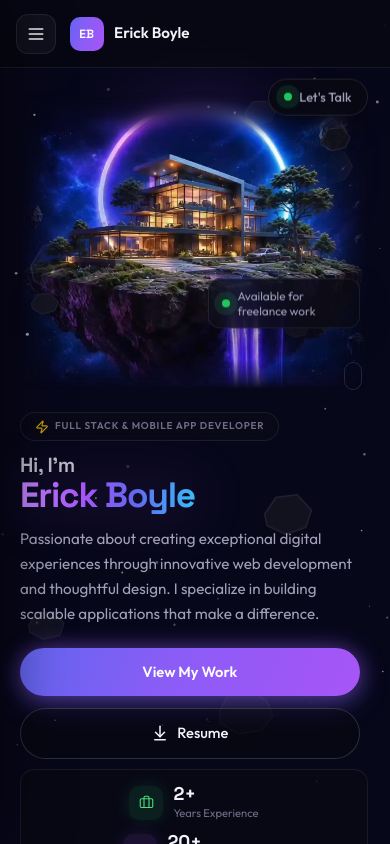
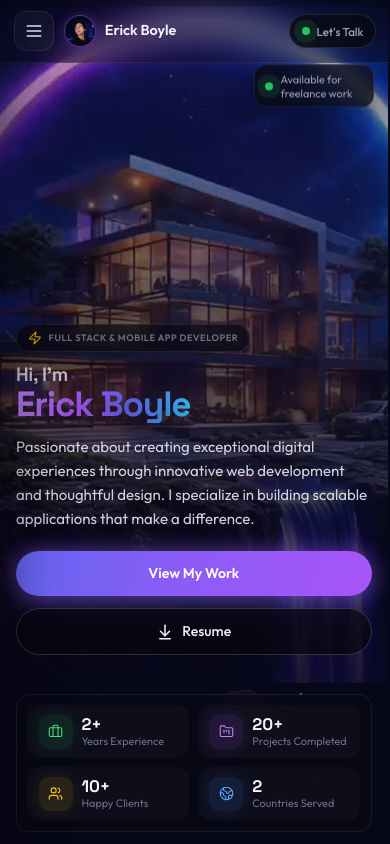
Before and after one commit to HaShiRaMaReiZo/Erick_Boyle, a Vue app: page / in a window 390 px wide. Shown: the top 844 px of the page. Built offline with nearby package versions, Linux system fonts and the light colour scheme.

Commit message:
Add resume PDF for Zwe Mhan Htet, remove old avatar image, and update portfolio data to link to the new resume. Enhance App.vue and various sections for improved layout and responsiveness, including adjustments to padding, media queries, and component styles.

```diff
--- a/src/App.vue
+++ b/src/App.vue
@@ -120,9 +120,21 @@ onUnmounted(() => {
         <Menu :size="20" />
       </button>
       <div class="mobile-bar__brand">
-        <span class="mobile-bar__logo">{{ portfolio.initials }}</span>
-        <span>{{ portfolio.name }}</span>
+        <img
+          class="mobile-bar__logo"
+          :src="portfolio.avatar"
+          :alt="portfolio.name"
+        />
+        <span class="mobile-bar__name">{{ portfolio.name }}</span>
       </div>
+      <button
+        type="button"
+        class="mobile-bar__talk"
+        @click="navigate('contact')"
+      >
+        <span class="pulse-dot" aria-hidden="true" />
+        Let's Talk
+      </button>
     </header>
 
     <main ref="mainEl" class="main-scroll">
@@ -160,11 +172,13 @@ onUnmounted(() => {
   top: 0;
   z-index: 30;
   align-items: center;
-  gap: 0.85rem;
-  padding: 0.85rem 1rem;
-  border-bottom: 1px solid var(--border);
-  background: rgba(8, 8, 20, 0.88);
+  gap: 0.65rem;
+  padding: 0.7rem 0.85rem;
+  padding-top: calc(0.7rem + env(safe-area-inset-top, 0px));
+  border-bottom: 1px solid rgba(255, 255, 255, 0.06);
+  background: rgba(8, 8, 20, 0.42);
   backdrop-filter: blur(14px);
+  -webkit-backdrop-filter: blur(14px);
 }
 
 .mobile-bar__menu {
@@ -176,26 +190,50 @@ onUnmounted(() => {
   color: var(--text);
   display: grid;
   place-items: center;
+  flex-shrink: 0;
 }
 
 .mobile-bar__brand {
   display: flex;
   align-items: center;
-  gap: 0.65rem;
+  gap: 0.55rem;
   font-weight: 600;
-  font-size: 0.95rem;
+  font-size: 0.9rem;
+  min-width: 0;
+  flex: 1;
+}
+
+.mobile-bar__name {
+  overflow: hidden;
+  text-overflow: ellipsis;
+  white-space: nowrap;
 }
 
 .mobile-bar__logo {
-  width: 34px;
-  height: 34px;
-  border-radius: 10px;
-  display: grid;
-  place-items: center;
-  font-size: 0.75rem;
-  font-family: var(--font-display);
-  color: white;
-  background: var(--gradient-btn);
+  width: 32px;
+  height: 32px;
+  border-radius: 50%;
+  object-fit: cover;
+  object-position: center 30%;
+  flex-shrink: 0;
+  border: 1.5px solid rgba(168, 85, 247, 0.45);
+  box-shadow: 0 0 12px rgba(168, 85, 247, 0.25);
+  background: var(--surface-solid);
+}
+
+.mobile-bar__talk {
+  display: inline-flex;
+  align-items: center;
+  gap: 0.4rem;
+  flex-shrink: 0;
+  padding: 0.45rem 0.75rem;
+  border-radius: 999px;
+  border: 1px solid rgba(255, 255, 255, 0.1);
+  background: rgba(10, 10, 18, 0.85);
+  color: var(--text-muted);
+  font-size: 0.72rem;
+  font-weight: 500;
+  white-space: nowrap;
 }
 
 .main-scroll {
@@ -217,10 +255,21 @@ onUnmounted(() => {
     margin-left: 0;
     max-height: none;
     overflow: visible;
+    padding-bottom: env(safe-area-inset-bottom, 0px);
   }
 
   .backdrop.lg-hidden {
     display: block;
+  }
+}
+
+@media (max-width: 380px) {
+  .mobile-bar__name {
+    display: none;
+  }
+
+  .mobile-bar__talk {
+    padding: 0.42rem 0.65rem;
   }
 }
 
--- a/src/components/hero/HeroSection.vue
+++ b/src/components/hero/HeroSection.vue
@@ -47,15 +47,6 @@ const emit = defineEmits<{
       </div>
 
       <div class="hero__visual hero-enter hero-enter--delay-4">
-        <div
-          v-if="portfolio.available"
-          class="hero__available float-y"
-          style="animation-delay: 0.5s"
-        >
-          <span class="pulse-dot" aria-hidden="true" />
-          <span>{{ portfolio.availableLabel }}</span>
-        </div>
-
         <HeroVideo :src="portfolio.videoSrc" />
 
         <a href="#about" class="hero__scroll" aria-label="Scroll to about">
@@ -63,6 +54,15 @@ const emit = defineEmits<{
             <span class="hero__wheel scroll-wheel" />
           </span>
         </a>
+      </div>
+
+      <div
+        v-if="portfolio.available"
+        class="hero__available float-y"
+        style="animation-delay: 0.5s"
+      >
+        <span class="pulse-dot" aria-hidden="true" />
+        <span>{{ portfolio.availableLabel }}</span>
       </div>
     </div>
   </section>
@@ -105,6 +105,7 @@ const emit = defineEmits<{
 }
 
 .hero__stage {
+  position: relative;
   display: grid;
   grid-template-columns: minmax(260px, 0.95fr) minmax(320px, 1.2fr);
   gap: clamp(0.75rem, 2vw, 1.75rem);
@@ -191,9 +192,9 @@ const emit = defineEmits<{
 
 .hero__available {
   position: absolute;
-  top: 40%;
-  right: 2%;
-  z-index: 4;
+  top: 42%;
+  right: clamp(1.5rem, 4vw, 3.5rem);
+  z-index: 6;
   display: inline-flex;
   align-items: center;
   gap: 0.45rem;
@@ -242,54 +243,148 @@ const emit = defineEmits<{
   background: rgba(255, 255, 255, 0.65);
 }
 
-@media (max-width: 1100px) {
+@media (max-width: 1023px) {
   .hero {
+    --mobile-bar-h: calc(3.65rem + env(safe-area-inset-top, 0px));
     min-height: auto;
-    padding: 1.5rem 1.25rem 0.5rem;
+    padding: 0;
+    overflow: hidden;
+    /* Pull hero (and video) up under the sticky app bar */
+    margin-top: calc(var(--mobile-bar-h) * -1);
   }
 
   .hero__lets-talk {
-    top: 1rem;
-    right: 1.25rem;
+    display: none;
   }
 
   .hero__stage {
+    position: relative;
+    display: grid;
     grid-template-columns: 1fr;
-    gap: 1.25rem;
+    gap: 0;
+    align-items: stretch;
+    min-height: calc(min(82svh, 680px) + var(--mobile-bar-h));
+    isolation: isolate;
+  }
+
+  .hero__visual {
+    position: absolute;
+    inset: 0;
+    z-index: 0;
+    min-height: 100%;
+    overflow: hidden;
+    pointer-events: none;
+  }
+
+  .hero__visual::after {
+    content: '';
+    position: absolute;
+    inset: 0;
+    z-index: 3;
+    background:
+      linear-gradient(
+        180deg,
+        rgba(7, 7, 26, 0.2) 0%,
+        rgba(7, 7, 26, 0.35) 12%,
+        rgba(7, 7, 26, 0.62) 45%,
+        rgba(7, 7, 26, 0.88) 100%
+      ),
+      radial-gradient(ellipse at 70% 40%, rgba(124, 58, 237, 0.18), transparent 55%);
+    pointer-events: none;
   }
 
   .hero__copy {
+    position: relative;
+    z-index: 4;
+    order: 0;
     max-width: none;
-    order: 1;
+    padding: calc(var(--mobile-bar-h) + 1.15rem) 1.15rem 2rem;
+    display: flex;
+    flex-direction: column;
+    justify-content: flex-end;
+    min-height: calc(min(82svh, 680px) + var(--mobile-bar-h));
+    pointer-events: none;
+  }
+
+  .hero__copy > * {
+    pointer-events: auto;
+  }
+
+  .hero__badge {
+    max-width: max-content;
+    font-size: 0.58rem;
+    letter-spacing: 0.06em;
+    padding: 0.36rem 0.7rem;
+    white-space: normal;
+    line-height: 1.35;
+    background: rgba(8, 8, 18, 0.72);
   }
 
   .hero__title {
     flex-direction: column;
+    font-size: clamp(2.1rem, 9vw, 2.75rem);
+    text-shadow: 0 8px 28px rgba(0, 0, 0, 0.45);
   }
 
   .hero__greeting {
-    font-size: 0.58em;
+    font-size: 0.55em;
   }
 
-  .hero__visual {
-    min-height: 360px;
-    order: 0;
+  .hero__tagline {
+    font-size: 0.94rem;
+    line-height: 1.6;
+    margin-bottom: 1.25rem;
+    color: rgba(226, 226, 240, 0.92);
+    text-shadow: 0 4px 18px rgba(0, 0, 0, 0.55);
+  }
+
+  .hero__actions {
+    flex-direction: row;
+    flex-wrap: wrap;
+  }
+
+  .hero__actions .btn-primary,
+  .hero__actions .btn-outline {
+    flex: 1 1 auto;
+    min-width: 140px;
+    justify-content: center;
+    padding: 0.75rem 1.15rem;
+    font-size: 0.88rem;
+  }
+
+  .hero__actions .btn-outline {
+    background: rgba(8, 8, 16, 0.72);
+    backdrop-filter: blur(10px);
   }
 
   .hero__available {
-    right: 0.5rem;
-    top: auto;
-    bottom: 3.5rem;
+    top: calc(var(--mobile-bar-h) + 0.65rem);
+    right: 1rem;
+    bottom: auto;
+    z-index: 5;
+    max-width: 8.5rem;
+    font-size: 0.68rem;
+    padding: 0.4rem 0.65rem;
+    pointer-events: auto;
+  }
+
+  .hero__scroll {
+    display: none;
   }
 }
 
 @media (max-width: 640px) {
-  .hero__title {
-    font-size: 2.2rem;
+  .hero {
+    --mobile-bar-h: calc(3.55rem + env(safe-area-inset-top, 0px));
   }
 
-  .hero__visual {
-    min-height: 280px;
+  .hero__stage,
+  .hero__copy {
+    min-height: calc(min(76svh, 620px) + var(--mobile-bar-h));
+  }
+
+  .hero__copy {
+    padding: calc(var(--mobile-bar-h) + 0.95rem) 1rem 1.75rem;
   }
 
   .hero__actions {
@@ -300,7 +395,13 @@ const emit = defineEmits<{
   .hero__actions .btn-primary,
   .hero__actions .btn-outline {
     width: 100%;
-    justify-content: center;
+    min-width: 0;
+  }
+
+  .hero__available {
+    max-width: 7.5rem;
+    top: calc(var(--mobile-bar-h) + 0.55rem);
+    right: 0.85rem;
   }
 }
 </style>
--- a/src/components/hero/HeroVideo.vue
+++ b/src/components/hero/HeroVideo.vue
@@ -100,31 +100,27 @@ function onError() {
   aspect-ratio: 960 / 820;
   max-height: none;
   margin-top: 0;
-  /*
-    Soft feather on all edges, including a stronger top blur
-    so the video's hard black top band melts into the page background.
-  */
   -webkit-mask-image:
-    linear-gradient(to right, transparent 0%, #000 18%, #000 82%, transparent 100%),
+    linear-gradient(to right, transparent 0%, #000 14%, #000 86%, transparent 100%),
     linear-gradient(
       to bottom,
       transparent 0%,
-      rgba(0, 0, 0, 0.25) 3%,
-      rgba(0, 0, 0, 0.7) 8%,
-      #000 14%,
-      #000 86%,
+      rgba(0, 0, 0, 0.35) 2%,
+      rgba(0, 0, 0, 0.75) 5%,
+      #000 10%,
+      #000 88%,
       transparent 100%
     );
   -webkit-mask-composite: source-in;
   mask-image:
-    linear-gradient(to right, transparent 0%, #000 18%, #000 82%, transparent 100%),
+    linear-gradient(to right, transparent 0%, #000 14%, #000 86%, transparent 100%),
     linear-gradient(
       to bottom,
       transparent 0%,
-      rgba(0, 0, 0, 0.25) 3%,
-      rgba(0, 0, 0, 0.7) 8%,
-      #000 14%,
-      #000 86%,
+      rgba(0, 0, 0, 0.35) 2%,
+      rgba(0, 0, 0, 0.75) 5%,
+      #000 10%,
+      #000 88%,
       transparent 100%
     );
   mask-composite: intersect;
@@ -138,27 +134,27 @@ function onError() {
   object-position: center top;
 }
 
-/* Extra soft blur wash across the top edge */
+/* Moderate top blend — hides letterbox without crushing the ring */
 .hero-video__frame::after {
   content: '';
   position: absolute;
   left: 0;
   right: 0;
   top: 0;
-  height: 22%;
+  height: 18%;
   pointer-events: none;
   z-index: 2;
   background: linear-gradient(
     to bottom,
-    rgba(7, 7, 26, 0.92) 0%,
-    rgba(7, 7, 26, 0.55) 28%,
-    rgba(7, 7, 26, 0.18) 62%,
+    rgba(7, 7, 26, 0.82) 0%,
+    rgba(7, 7, 26, 0.4) 40%,
+    rgba(7, 7, 26, 0.12) 70%,
     transparent 100%
   );
-  backdrop-filter: blur(12px);
-  -webkit-backdrop-filter: blur(12px);
-  mask-image: linear-gradient(to bottom, #000 0%, #000 45%, transparent 100%);
-  -webkit-mask-image: linear-gradient(to bottom, #000 0%, #000 45%, transparent 100%);
+  backdrop-filter: blur(9px);
+  -webkit-backdrop-filter: blur(9px);
+  mask-image: linear-gradient(to bottom, #000 0%, #000 42%, transparent 100%);
+  -webkit-mask-image: linear-gradient(to bottom, #000 0%, #000 42%, transparent 100%);
 }
 
 .hero-video__debris {
@@ -202,53 +198,50 @@ function onError() {
   }
 }
 
-@media (max-width: 1100px) {
+@media (max-width: 1023px) {
   .hero-video {
-    min-height: 380px;
+    position: absolute;
+    inset: 0;
+    min-height: 100%;
+    height: 100%;
+    width: 100%;
+    overflow: hidden;
+    align-items: stretch;
+    justify-content: stretch;
+  }
+
+  .hero-video__glow {
+    top: 45%;
+    width: 120%;
+    height: 120%;
+    opacity: 0.7;
   }
 
   .hero-video__frame {
+    position: absolute;
+    inset: 0;
     width: 100%;
-    margin-top: 0;
-  }
-}
-
-@media (max-width: 640px) {
-  .hero-video {
-    min-height: 300px;
-  }
-
-  .hero-video__frame {
-    -webkit-mask-image:
-      linear-gradient(to right, transparent 0%, #000 12%, #000 88%, transparent 100%),
-      linear-gradient(
-        to bottom,
-        transparent 0%,
-        rgba(0, 0, 0, 0.4) 5%,
-        #000 14%,
-        #000 90%,
-        transparent 100%
-      );
-    mask-image:
-      linear-gradient(to right, transparent 0%, #000 12%, #000 88%, transparent 100%),
-      linear-gradient(
-        to bottom,
-        transparent 0%,
-        rgba(0, 0, 0, 0.4) 5%,
-        #000 14%,
-        #000 90%,
-        transparent 100%
-      );
+    height: 100%;
+    max-width: none;
+    aspect-ratio: auto;
+    margin: 0;
+    -webkit-mask-image: none;
+    mask-image: none;
   }
 
   .hero-video__frame::after {
-    height: 16%;
-    backdrop-filter: blur(8px);
-    -webkit-backdrop-filter: blur(8px);
+    display: none;
   }
 
-  .hero-video__debris--a {
-    width: 36px;
+  .hero-video__media {
+    object-fit: cover;
+    object-position: center top;
+    transform: scale(1.15) translateY(-2%);
+    transform-origin: center top;
+  }
+
+  .hero-video__debris {
+    display: none;
   }
 }
 </style>
--- a/src/components/layout/AppSidebar.vue
+++ b/src/components/layout/AppSidebar.vue
@@ -285,9 +285,12 @@ function onNav(id: string) {
     top: 0;
     left: 0;
     bottom: 0;
+    width: min(288px, 86vw);
     border-radius: 0 20px 20px 0;
     transform: translateX(-105%);
     box-shadow: 20px 0 60px rgba(0, 0, 0, 0.5);
+    padding: 1.5rem 1rem 1.25rem;
+    padding-top: calc(1.5rem + env(safe-area-inset-top, 0px));
   }
 
   .sidebar--open {
@@ -297,5 +300,14 @@ function onNav(id: string) {
   .sidebar__close {
     display: grid;
   }
+
+  .sidebar__avatar {
+    width: 84px;
+    height: 84px;
+  }
+
+  .sidebar__name {
+    font-size: 0.95rem;
+  }
 }
 </style>
--- a/src/components/projects/FeaturedProjects.vue
+++ b/src/components/projects/FeaturedProjects.vue
@@ -88,9 +88,28 @@ function openProject(project: Project) {
   }
 }
 
+@media (max-width: 1023px) {
+  .featured {
+    padding-top: 0.5rem;
+    padding-bottom: 1.75rem;
+  }
+
+  .featured__head {
+    flex-direction: column;
+    align-items: flex-start;
+    gap: 0.45rem;
+    margin-bottom: 1rem;
+  }
+
+  .featured__link {
+    font-size: 0.84rem;
+  }
+}
+
 @media (max-width: 640px) {
   .featured__grid {
     grid-template-columns: 1fr;
+    gap: 0.85rem;
   }
 }
 </style>
--- a/src/components/sections/AboutSection.vue
+++ b/src/components/sections/AboutSection.vue
@@ -104,5 +104,13 @@ import { portfolio } from '@/data/portfolio'
   .about__grid {
     grid-template-columns: 1fr;
   }
+
+  .about__story {
+    padding: 1.35rem 1.2rem;
+  }
+
+  .about__card:hover {
+    transform: none;
+  }
 }
 </style>
--- a/src/components/sections/ContactSection.vue
+++ b/src/components/sections/ContactSection.vue
@@ -356,5 +356,18 @@ async function onSubmit() {
   .contact__grid {
     grid-template-columns: 1fr;
   }
+
+  .contact__form {
+    padding: 1.35rem 1.2rem;
+  }
+
+  .contact__submit {
+    width: 100%;
+    justify-content: center;
+  }
+
+  .contact__info {
+    padding: 1.25rem;
+  }
 }
 </style>
--- a/src/components/sections/ProjectsSection.vue
+++ b/src/components/sections/ProjectsSection.vue
@@ -121,6 +121,26 @@ function closeProject() {
 }
 
 @media (max-width: 640px) {
+  .projects__filters {
+    flex-wrap: nowrap;
+    overflow-x: auto;
+    gap: 0.5rem;
+    margin-inline: -0.15rem;
+    padding-bottom: 0.35rem;
+    -webkit-overflow-scrolling: touch;
+    scrollbar-width: none;
+  }
+
+  .projects__filters::-webkit-scrollbar {
+    display: none;
+  }
+
+  .projects__filter {
+    flex-shrink: 0;
+    padding: 0.5rem 0.9rem;
+    font-size: 0.82rem;
+  }
+
   .projects__grid {
     grid-template-columns: 1fr;
   }
--- a/src/components/sections/SkillsSection.vue
+++ b/src/components/sections/SkillsSection.vue
@@ -87,6 +87,11 @@ import { portfolio } from '@/data/portfolio'
 @media (max-width: 720px) {
   .skills__grid {
     grid-template-columns: 1fr;
+    gap: 0.75rem;
+  }
+
+  .skill {
+    padding: 0.95rem 1.05rem;
   }
 }
 </style>
--- a/src/components/stats/StatsBar.vue
+++ b/src/components/stats/StatsBar.vue
@@ -105,7 +105,16 @@ const toneClass: Record<string, string> = {
 @media (max-width: 1100px) {
   .stats {
     grid-template-columns: repeat(2, minmax(0, 1fr));
-    margin-inline: 1.25rem;
+    gap: 0.65rem;
+    margin: 0.65rem 1.1rem 0.85rem;
+    padding: 0.75rem;
+  }
+
+  .stat {
+    justify-content: flex-start;
+    padding: 0.55rem 0.65rem;
+    border-radius: 12px;
+    background: rgba(255, 255, 255, 0.025);
   }
 
   .stat--divider {
@@ -113,17 +122,29 @@ const toneClass: Record<string, string> = {
   }
 
   .stat:nth-child(even) {
-    border-left: 1px solid rgba(255, 255, 255, 0.08);
+    border-left: none;
   }
 }
 
-@media (max-width: 520px) {
+@media (max-width: 640px) {
   .stats {
-    grid-template-columns: 1fr;
+    margin-inline: 1rem;
+    gap: 0.55rem;
+    padding: 0.65rem;
   }
 
-  .stat:nth-child(even) {
-    border-left: none;
+  .stat {
+    gap: 0.55rem;
+    padding: 0.6rem 0.7rem;
+  }
+
+  .stat__value {
+    font-size: 1.05rem;
+  }
+
+  .stat__label {
+    font-size: 0.68rem;
+    line-height: 1.25;
   }
 }
 </style>
--- a/src/data/portfolio.ts
+++ b/src/data/portfolio.ts
@@ -36,7 +36,7 @@ export const portfolio = {
   available: true,
   availableLabel: 'Available for freelance work',
   avatar: '/images/avatar.jpg',
-  cvUrl: '/cv.pdf',
+  cvUrl: '/Zwe_Mhan_Htet_Resume.pdf',
   videoSrc: '/videos/hero-loop.orig.mp4',
   social: {
     github: 'https://github.com/HaShiRaMaReiZo',
--- a/src/style.css
+++ b/src/style.css
@@ -177,9 +177,15 @@ video {
   padding: 3.25rem 2rem;
 }
 
-@media (max-width: 1024px) {
+@media (max-width: 1023px) {
   .section-pad {
-    padding: 2.75rem 1.25rem;
+    padding: 2.35rem 1.1rem;
+  }
+}
+
+@media (max-width: 640px) {
+  .section-pad {
+    padding: 2rem 1rem;
   }
 }
 
```
Also changed, not shown: public/images/avatar.jpeg (deleted), 1 other file (tests, documents, lock files or other folders).
